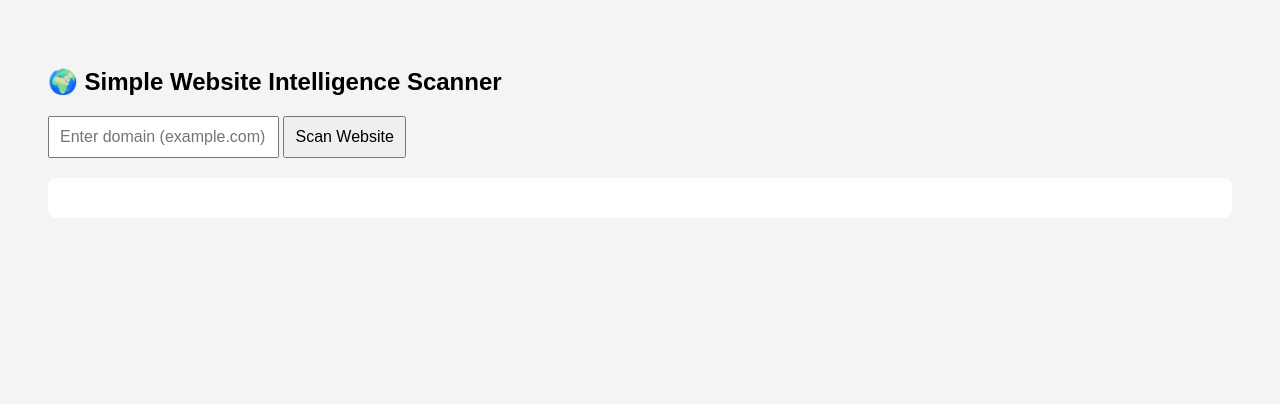
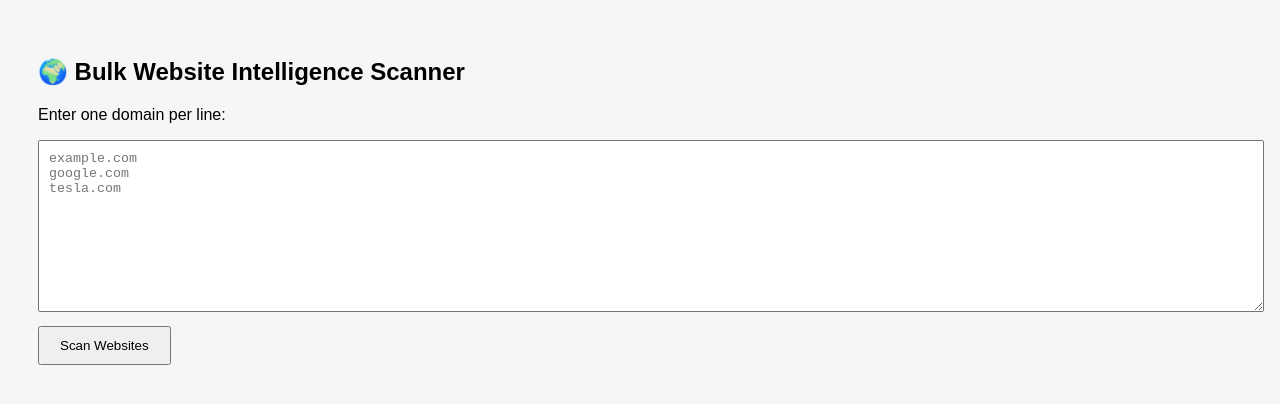
Before and after one commit to nandudevasani/website-intelligence-backend, a website: page index.html in a window 1280 px wide. Drawn offline with Linux system fonts and the light colour scheme.

Commit message:
Update index.html

```diff
--- a/index.html
+++ b/index.html
@@ -1,57 +1,73 @@
 <!DOCTYPE html>
 <html>
 <head>
-    <title>Simple Website Scanner</title>
+  <title>Bulk Website Scanner</title>
   <style>
-        body { font-family: Arial; padding: 40px; background: #f4f4f4; }
-        input, button { padding: 10px; font-size: 16px; }
-        button { cursor: pointer; }
-        #result { margin-top: 20px; background: white; padding: 20px; border-radius: 8px; }
+    body { font-family: Arial; padding: 30px; background:#f4f6f8; }
+    textarea { width: 100%; height: 150px; padding:10px; }
+    button { padding:10px 20px; margin-top:10px; cursor:pointer; }
+    table { width:100%; margin-top:20px; border-collapse: collapse; background:white; }
+    th, td { border:1px solid #ddd; padding:8px; font-size:14px; }
+    th { background:#222; color:white; }
   </style>
 </head>
 <body>
 
-<h2>🌍 Simple Website Intelligence Scanner</h2>
+<h2>🌍 Bulk Website Intelligence Scanner</h2>
 
-<input type="text" id="domain" placeholder="Enter domain (example.com)">
-<button onclick="scan()">Scan Website</button>
+<p>Enter one domain per line:</p>
 
-<div id="result"></div>
+<textarea id="domains" placeholder="example.com&#10;google.com&#10;tesla.com"></textarea>
+<br>
+<button onclick="scanBulk()">Scan Websites</button>
+
+<table id="resultsTable" style="display:none;">
+  <thead>
+    <tr>
+      <th>Domain</th>
+      <th>Status</th>
+      <th>Status Code</th>
+      <th>Reason</th>
+    </tr>
+  </thead>
+  <tbody></tbody>
+</table>
 
 <script>
-async function scan() {
-    const domain = document.getElementById("domain").value;
-    const resultDiv = document.getElementById("result");
+async function scanBulk() {
+  const input = document.getElementById("domains").value;
+  const domains = input.split("\n").map(d => d.trim()).filter(d => d);
 
-    resultDiv.innerHTML = "Scanning...";
+  if(domains.length === 0){
+    alert("Please enter at least one domain.");
+    return;
+  }
 
-    try {
-        const response = await fetch("https://website-intelligence-backend-1.onrender.com/analyze", {
+  const table = document.getElementById("resultsTable");
+  const tbody = table.querySelector("tbody");
+  tbody.innerHTML = "";
+
+  const response = await fetch("https://website-intelligence-backend-2.onrender.com/bulk-analyze", {
     method: "POST",
-            headers: {
-                "Content-Type": "application/json"
-            },
-            body: JSON.stringify({ domain })
+    headers: { "Content-Type": "application/json" },
+    body: JSON.stringify({ domains })
   });
 
   const data = await response.json();
 
-        resultDiv.innerHTML = `
-            <h3>Results:</h3>
-            <p><b>Verified:</b> ${data.verified}</p>
-            <p><b>Status Code:</b> ${data.statusCode || "-"}</p>
-            <p><b>Server:</b> ${data.server || "-"}</p>
-            <p><b>IP:</b> ${data.ip || "-"}</p>
-            <p><b>CMS:</b> ${data.cms}</p>
-            <p><b>Mobile Responsive:</b> ${data.mobileResponsive}</p>
-            <p><b>Email Found:</b> ${data.emailFound}</p>
-            <p><b>Phone Found:</b> ${data.phoneFound}</p>
-            <p><b>Business Type:</b> ${data.businessType}</p>
-            <p><b>Error:</b> ${data.error || "None"}</p>
+  data.forEach(item => {
+    const row = `
+      <tr>
+        <td>${item.domain}</td>
+        <td>${item.status}</td>
+        <td>${item.statusCode || "-"}</td>
+        <td>${item.reason || "-"}</td>
+      </tr>
     `;
-    } catch (err) {
-        resultDiv.innerHTML = "Error connecting to backend.";
-    }
+    tbody.innerHTML += row;
+  });
+
+  table.style.display = "table";
 }
 </script>
 
```
Lines whose indentation alone changed are shown as unchanged.
